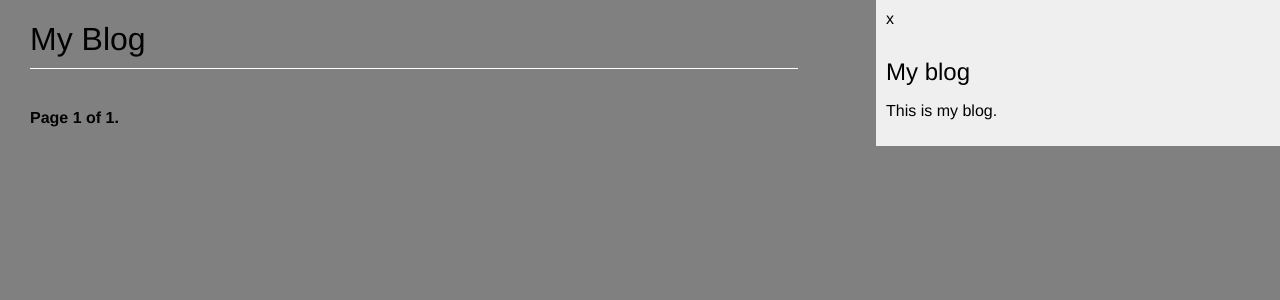
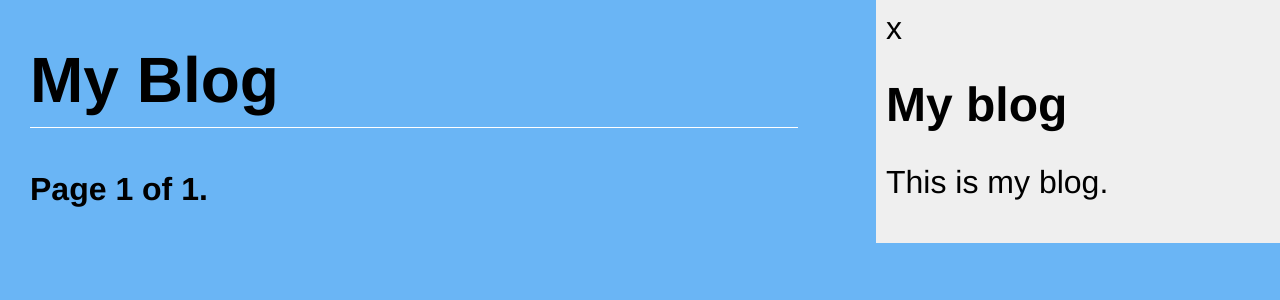
Before and after one commit to DanielLeviLucas/blog-site, a Django app: page /blog/ in a window 1280 px wide. Shown: the top 300 px of the page. Run offline with Django 4.2, Linux system fonts and the light colour scheme; data that the repository does not hold is empty.

Commit message:
change font-size to 2rem

```diff
--- a/blog/static/css/blog.css
+++ b/blog/static/css/blog.css
@@ -1,7 +1,8 @@
 body {
   margin: 0;
   padding: 0;
-  background-color: grey;
+  font-size: 2rem;
+  background-color: rgb(106, 181, 245);
   font-family: helvetica, sans-serif;
 }
 
@@ -11,13 +12,11 @@ a {
 }
 
 h1 {
-  font-weight: normal;
   border-bottom: 1px solid white;
   padding: 0 0 10px 0;
 }
 
 h2 {
-  font-weight: normal;
   margin: 30px 0 0;
 }
 
@@ -38,7 +37,7 @@ h2 {
 p.date {
   color: #ccc;
   font-family: georgia, serif;
-  font-size: 12px;
+  font-size: 2rem;
   font-style: italic;
 }
 
```
